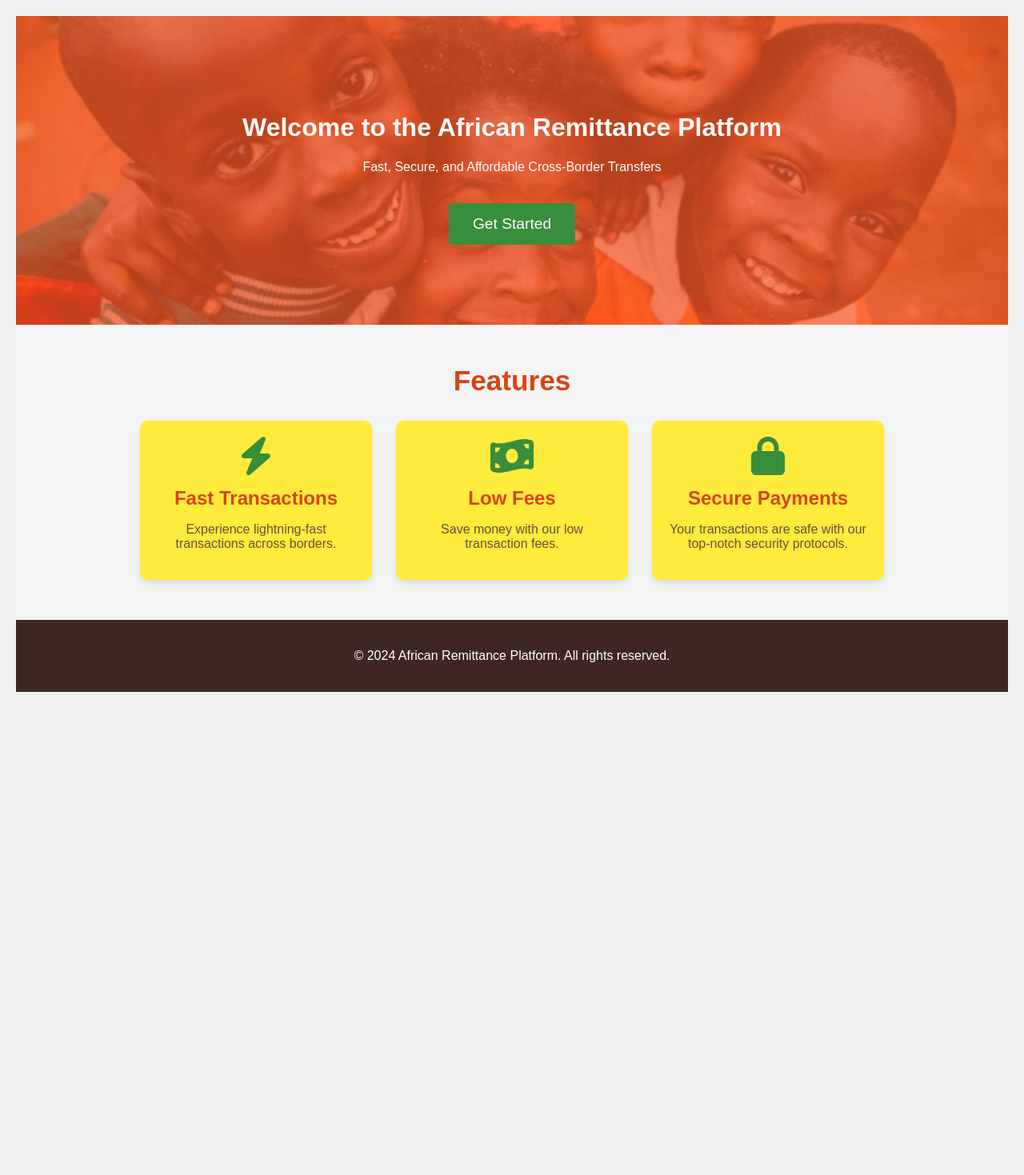
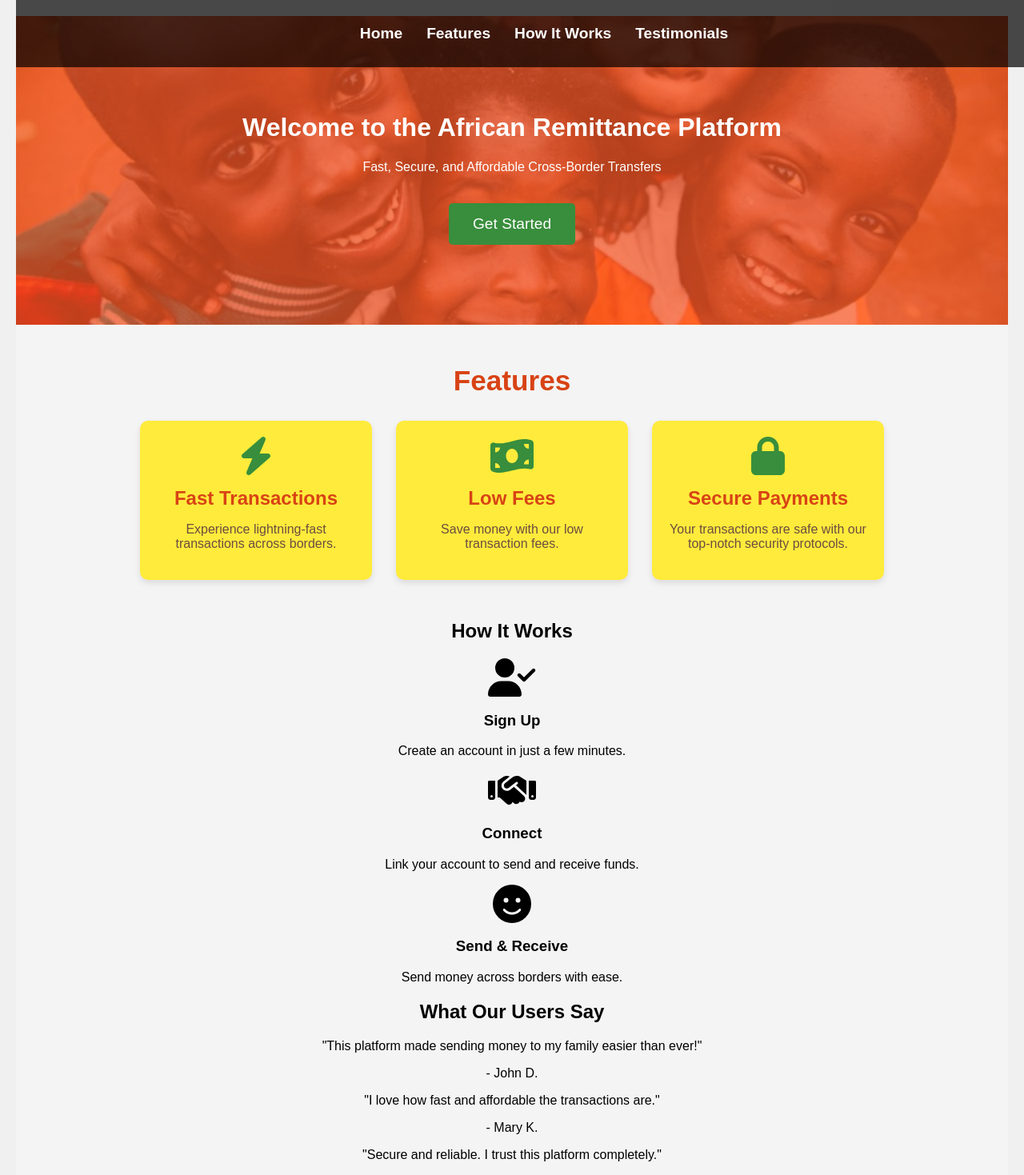
Before and after one commit to Web3WizardZ/Remittease-Dapp, a React (Create React App) app: page / in a window 1280 px wide. Shown: the top 1469 px of the page at 80% size. Before the commit the page ends 885 px from the top, so only its background shows below. Built offline with nearby package versions, Linux system fonts and the light colour scheme.

Commit message:
modified:   package-lock.json 	modified:   package.json 	new file:   src/components/LoadingSpinner.css 	new file:   src/components/LoadingSpinner.js 	new file:   src/components/Navbar.css 	new file:   src/components/Navbar.js 	modified:   src/screens/LandingPage.js

```diff
--- a/package.json
+++ b/package.json
@@ -15,8 +15,10 @@
     "ethers": "^6.13.2",
     "react": "^18.3.1",
     "react-dom": "^18.3.1",
+    "react-intersection-observer": "^9.13.0",
     "react-router-dom": "^6.26.1",
     "react-scripts": "5.0.1",
+    "react-scroll": "^1.9.0",
     "react-spring": "^9.7.4",
     "web-vitals": "^2.1.4"
   },
--- /dev/null
+++ b/src/components/LoadingSpinner.css
@@ -0,0 +1,218 @@
+/* src/screens/LandingPage.css */
+.landing-container {
+    font-family: 'Arial', sans-serif;
+    text-align: center;
+    background-color: #f4f4f4;
+    scroll-behavior: smooth;
+  }
+
+  /* Hero Section */
+  .landing-header {
+    position: relative;
+    color: white;
+    padding: 100px 20px;
+    font-family: 'Ubuntu', sans-serif;
+    animation: fadeIn 2s ease-in-out;
+  }
+
+  @keyframes fadeIn {
+    from {
+      opacity: 0;
+    }
+    to {
+      opacity: 1;
+    }
+  }
+
+  .overlay {
+    position: absolute;
+    top: 0;
+    left: 0;
+    right: 0;
+    bottom: 0;
+    background: rgba(255, 87, 34, 0.7); /* Add a warm color overlay */
+    z-index: 0;
+  }
+
+  .landing-header h1,
+  .landing-header p,
+  .cta-button {
+    position: relative;
+    z-index: 1;
+    opacity: 0;
+    animation: fadeInText 1.5s ease-in-out 0.5s forwards;
+  }
+
+  @keyframes fadeInText {
+    from {
+      opacity: 0;
+      transform: translateY(20px);
+    }
+    to {
+      opacity: 1;
+      transform: translateY(0);
+    }
+  }
+
+  .cta-button {
+    padding: 15px 30px;
+    font-size: 1.2rem;
+    color: white;
+    background-color: #388e3c;
+    border: none;
+    border-radius: 5px;
+    cursor: pointer;
+    transition: background-color 0.3s ease, transform 0.3s ease;
+  }
+
+  .cta-button:hover {
+    background-color: #2e7d32;
+    transform: scale(1.05);
+  }
+
+  /* Features Section */
+  .features-section {
+    margin: 50px 0;
+    opacity: 0;
+    animation: fadeIn 2s ease-in-out 1s forwards;
+  }
+
+  .features-section h2 {
+    font-size: 2.2rem;
+    margin-bottom: 30px;
+    color: #d84315;
+  }
+
+  .features-grid {
+    display: flex;
+    justify-content: center;
+    gap: 30px;
+  }
+
+  .feature-item {
+    background-color: #ffeb3b;
+    padding: 20px;
+    border-radius: 10px;
+    box-shadow: 0 4px 8px rgba(0, 0, 0, 0.1);
+    width: 250px;
+    text-align: center;
+    transition: transform 0.3s ease, box-shadow 0.3s ease;
+  }
+
+  .feature-item:hover {
+    transform: translateY(-10px);
+    box-shadow: 0 8px 16px rgba(0, 0, 0, 0.2);
+  }
+
+  .feature-icon {
+    color: #388e3c;
+    transition: color 0.3s ease, transform 0.3s ease;
+  }
+
+  .feature-item:hover .feature-icon {
+    color: #2e7d32;
+    transform: scale(1.2);
+  }
+
+  .feature-item h3 {
+    font-size: 1.5rem;
+    margin-top: 15px;
+    margin-bottom: 10px;
+    color: #d84315;
+  }
+
+  .feature-item p {
+    font-size: 1rem;
+    color: #6d4c41;
+  }
+
+  /* How It Works Section */
+  .how-it-works-section {
+    background-color: #f4f4f4;
+    padding: 50px 0;
+  }
+
+  .how-it-works-section h2 {
+    font-size: 2.2rem;
+    margin-bottom: 30px;
+    color: #d84315;
+  }
+
+  .how-it-works-grid {
+    display: flex;
+    justify-content: center;
+    gap: 30px;
+  }
+
+  .how-it-works-item {
+    background-color: #fff59d;
+    padding: 20px;
+    border-radius: 10px;
+    width: 250px;
+    text-align: center;
+    transition: transform 0.3s ease;
+  }
+
+  .how-it-works-item:hover {
+    transform: translateY(-10px);
+  }
+
+  .how-it-works-icon {
+    color: #388e3c;
+  }
+
+  /* Testimonials Section */
+  .testimonials-section {
+    padding: 50px 0;
+    background-color: #ffffff;
+  }
+
+  .testimonials-section h2 {
+    font-size: 2.2rem;
+    margin-bottom: 30px;
+    color: #d84315;
+  }
+
+  .testimonials-grid {
+    display: flex;
+    justify-content: center;
+    gap: 30px;
+  }
+
+  .testimonial-item {
+    background-color: #ffeb3b;
+    padding: 20px;
+    border-radius: 10px;
+    width: 250px;
+    box-shadow: 0 4px 8px rgba(0, 0, 0, 0.1);
+    font-style: italic;
+    color: #6d4c41;
+  }
+
+  .testimonial-item span {
+    display: block;
+    margin-top: 10px;
+    font-weight: bold;
+  }
+
+  /* Footer Section */
+  .landing-footer {
+    margin-top: 50px;
+    padding: 20px 0;
+    background-color: #3e2723;
+    color: white;
+  }
+
+  .social-media-links {
+    margin-bottom: 10px;
+  }
+
+  .social-media-links a {
+    margin: 0 10px;
+    color: white;
+    transition: color 0.3s ease;
+  }
+
+  .social-media-links a:hover {
+    color: #ffeb3b;
+  }
--- /dev/null
+++ b/src/components/Navbar.css
@@ -0,0 +1,33 @@
+/* src/components/Navbar.css */
+.navbar {
+    position: fixed;
+    top: 0;
+    width: 100%;
+    background-color: rgba(0, 0, 0, 0.7);
+    padding: 15px 0;
+    z-index: 1000;
+    display: flex;
+    justify-content: center;
+  }
+
+  .navbar ul {
+    list-style: none;
+    display: flex;
+    gap: 30px;
+  }
+
+  .navbar li {
+    display: inline;
+  }
+
+  .navbar a {
+    color: white;
+    text-decoration: none;
+    font-size: 1.2rem;
+    font-weight: bold;
+    transition: color 0.3s ease;
+  }
+
+  .navbar a:hover {
+    color: #ffeb3b;
+  }
--- /dev/null
+++ b/src/components/Navbar.js
@@ -0,0 +1,35 @@
+// src/components/Navbar.js
+import React from 'react';
+import { Link } from 'react-scroll';
+import './Navbar.css';
+
+const Navbar = () => {
+  return (
+    <nav className="navbar">
+      <ul>
+        <li>
+          <Link to="hero" smooth={true} duration={1000}>
+            Home
+          </Link>
+        </li>
+        <li>
+          <Link to="features" smooth={true} duration={1000}>
+            Features
+          </Link>
+        </li>
+        <li>
+          <Link to="how-it-works" smooth={true} duration={1000}>
+            How It Works
+          </Link>
+        </li>
+        <li>
+          <Link to="testimonials" smooth={true} duration={1000}>
+            Testimonials
+          </Link>
+        </li>
+      </ul>
+    </nav>
+  );
+};
+
+export default Navbar;
--- a/src/screens/LandingPage.js
+++ b/src/screens/LandingPage.js
@@ -1,24 +1,21 @@
 // src/screens/LandingPage.js
 import React from 'react';
 import './LandingPage.css';
-import { useSpring, animated } from 'react-spring';
+import Navbar from '../components/Navbar';
 import { FontAwesomeIcon } from '@fortawesome/react-fontawesome';
-import { faBolt, faLock, faMoneyBillWave } from '@fortawesome/free-solid-svg-icons';
+import { faBolt, faLock, faMoneyBillWave, faUserCheck, faHandshake, faSmile } from '@fortawesome/free-solid-svg-icons';
+import { faFacebook, faTwitter, faInstagram } from '@fortawesome/free-brands-svg-icons';
 
 const LandingPage = () => {
-  const fadeIn = useSpring({
-    opacity: 1,
-    transform: 'translateY(0)',
-    from: { opacity: 0, transform: 'translateY(20px)' },
-    delay: 500,
-  });
-
   return (
     <div className="landing-container">
+      <Navbar /> {/* Add Navbar */}
+
       <header
         className="landing-header"
+        id="hero"
         style={{
-          backgroundImage: `url('/kids.png')`,
+          backgroundImage: `url('/kids.png')`, // Replace with video background if needed
           backgroundSize: 'cover',
           backgroundPosition: 'center',
         }}
@@ -29,7 +26,7 @@ const LandingPage = () => {
         <button className="cta-button">Get Started</button>
       </header>
 
-      <animated.section style={fadeIn} className="features-section">
+      <section className="features-section" id="features">
         <h2>Features</h2>
         <div className="features-grid">
           <div className="feature-item">
@@ -48,9 +45,59 @@ const LandingPage = () => {
             <p>Your transactions are safe with our top-notch security protocols.</p>
           </div>
         </div>
-      </animated.section>
+      </section>
+
+      <section className="how-it-works-section" id="how-it-works">
+        <h2>How It Works</h2>
+        <div className="how-it-works-grid">
+          <div className="how-it-works-item">
+            <FontAwesomeIcon icon={faUserCheck} size="3x" className="how-it-works-icon" />
+            <h3>Sign Up</h3>
+            <p>Create an account in just a few minutes.</p>
+          </div>
+          <div className="how-it-works-item">
+            <FontAwesomeIcon icon={faHandshake} size="3x" className="how-it-works-icon" />
+            <h3>Connect</h3>
+            <p>Link your account to send and receive funds.</p>
+          </div>
+          <div className="how-it-works-item">
+            <FontAwesomeIcon icon={faSmile} size="3x" className="how-it-works-icon" />
+            <h3>Send & Receive</h3>
+            <p>Send money across borders with ease.</p>
+          </div>
+        </div>
+      </section>
+
+      <section className="testimonials-section" id="testimonials">
+        <h2>What Our Users Say</h2>
+        <div className="testimonials-grid">
+          <div className="testimonial-item">
+            <p>"This platform made sending money to my family easier than ever!"</p>
+            <span>- John D.</span>
+          </div>
+          <div className="testimonial-item">
+            <p>"I love how fast and affordable the transactions are."</p>
+            <span>- Mary K.</span>
+          </div>
+          <div className="testimonial-item">
+            <p>"Secure and reliable. I trust this platform completely."</p>
+            <span>- Peter A.</span>
+          </div>
+        </div>
+      </section>
 
       <footer className="landing-footer">
+        <div className="social-media-links">
+          <a href="https://facebook.com" target="_blank" rel="noopener noreferrer">
+            <FontAwesomeIcon icon={faFacebook} size="2x" />
+          </a>
+          <a href="https://twitter.com" target="_blank" rel="noopener noreferrer">
+            <FontAwesomeIcon icon={faTwitter} size="2x" />
+          </a>
+          <a href="https://instagram.com" target="_blank" rel="noopener noreferrer">
+            <FontAwesomeIcon icon={faInstagram} size="2x" />
+          </a>
+        </div>
         <p>© 2024 African Remittance Platform. All rights reserved.</p>
       </footer>
     </div>
```
Also changed, not shown: src/components/LoadingSpinner.js (added, +8 -0 lines), 1 other file (tests, documents, lock files or other folders).
